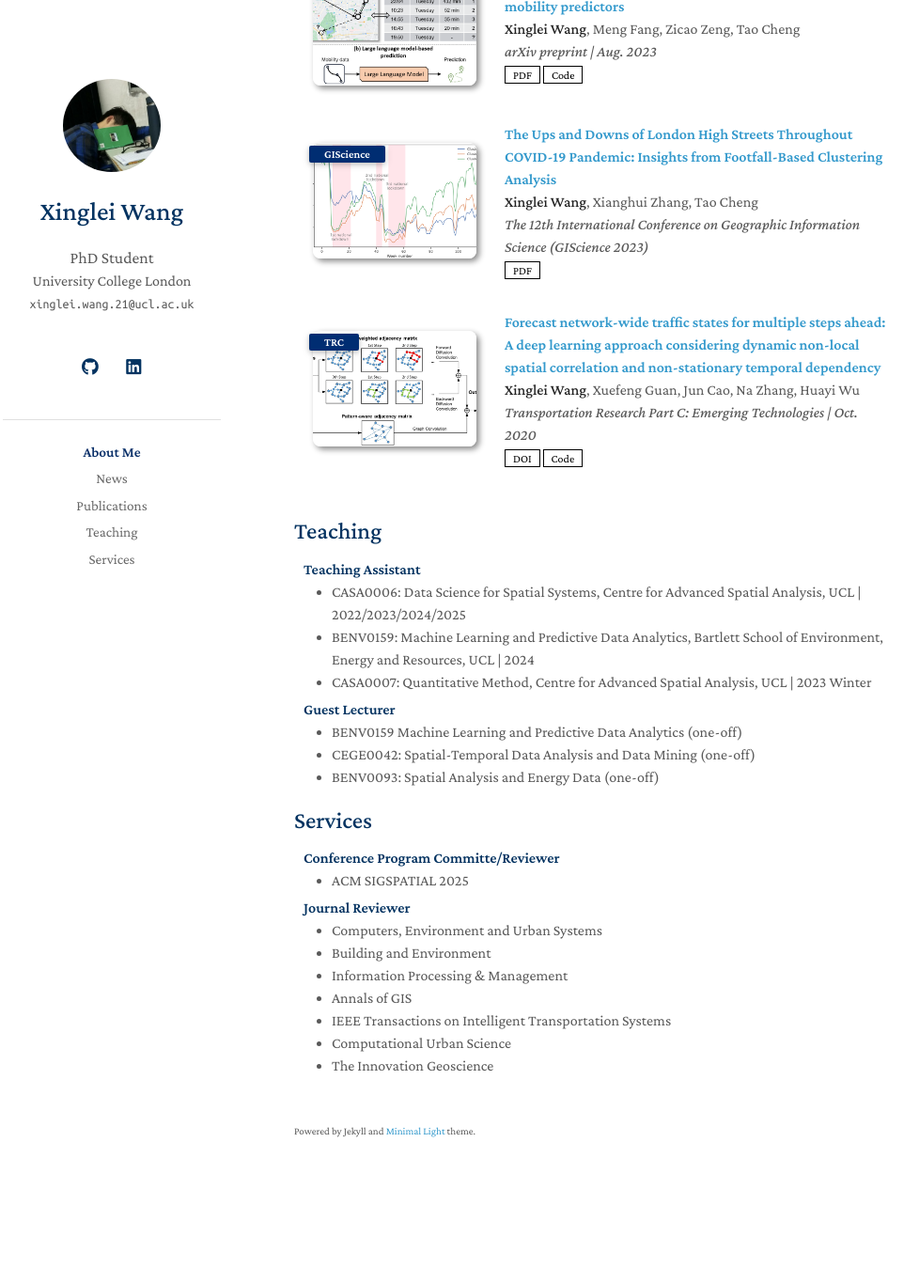
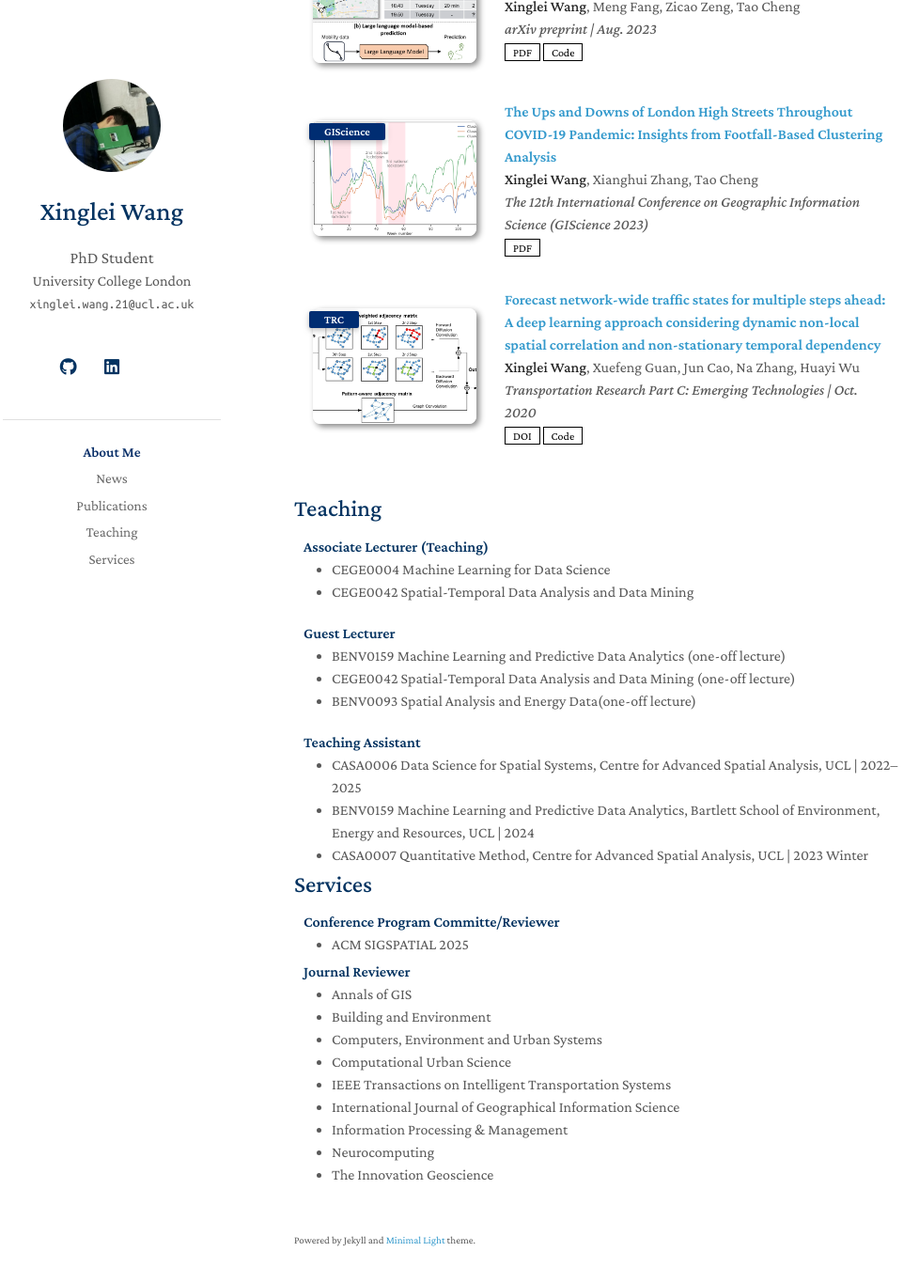
Before and after one commit to xlwang233/xlwang233.github.io, a Jekyll site: the page built from index.md, in a window 1280 px wide and 1400 px high, scrolled down 2217 px. Shown: the top 1365 px of the window at 94% size, without its empty margins (157-1135 px from the left). Built offline with Jekyll 4.4.1, drawn with Linux system fonts in a browser that asks for light colours; emoji names are drawn with the system emoji font; a style sheet for code colours, icons or effects is not loaded; before the commit the page ends 3501 px from its top, so only the background shows below that; some of the changed text lies outside the part shown.

Commit message:
Update: Feb. 2026

```diff
--- a/_config.yml
+++ b/_config.yml
@@ -12,11 +12,13 @@ canonical: https://minimal-light-theme.yliu.me/
 
 # Links
 # If you don't need one of them, you may delete the corresponding line.
+affiliation_link: https://www.ucl.ac.uk/
 google_scholar: https://scholar.google.com/citations?user=860DSHkAAAAJ&hl=en
 # cv_link: assets/files/curriculum_vitae.pdf
 github_link: https://github.com/xlwang233
 linkedin: https://www.linkedin.com/in/xinglei-wang-107410181/
 twitter: https://x.com/xlw233
+orcid: https://orcid.org/0000-0002-9824-7663
 
 # Images (e.g., your profile picture and your website's favicon)
 # "favicon" and "favicon_dark" are used for the light and dark modes, respectively.
--- a/_data/publications.yml
+++ b/_data/publications.yml
@@ -10,10 +10,9 @@ main:
     authors: <strong>Xinglei Wang</strong>, Tao Cheng, Stephen Law, Zicao Zeng, Ilya Ilyankou, Junyuan Liu, Lu Yin, Weiming Huang, Natchapon Jongwiriyanurak
     conference_short: SIGSPATIAL
     conference: "33rd ACM SIGSPATIAL International Conference on Advances in Geographic Information Systems (ACM SIGSPATIAL 2025)"
-    pdf: https://arxiv.org/pdf/2506.14070
+    doi: https://doi.org/10.1145/3748636.3764175
     code: https://github.com/xlwang233/Into-the-Unknown
     image: ./assets/img/into_unknown_method_framework.png
-    notes: Preprint
 
   - title: "V-RoAst: Visual Road Assessment. Can VLM be a Road Safety Assessor Using the iRAP Standard?"
     authors: Natchapon Jongwiriyanurak, Zichao Zeng, June Moh Goo, <strong>Xinglei Wang</strong>, Ilya Ilyankou, Kerkritt Srirrongvikrai, Meihui Wang, James Haworth
--- a/_includes/services.md
+++ b/_includes/services.md
@@ -11,11 +11,13 @@
 <h4 style="margin:0 10px 0;">Journal Reviewer</h4>
 
 <ul style="margin:0 0 20px;">
+  <li><a href="https://www.tandfonline.com/journals/tagi20"><autocolor>Annals of GIS</autocolor></a></li>
+  <li><a href="https://www.sciencedirect.com/journal/building-and-environment"><autocolor>Building and Environment</autocolor></a></li>
   <li><a href="https://www.sciencedirect.com/journal/computers-environment-and-urban-systems"><autocolor>Computers, Environment and Urban Systems</autocolor></a></li>
-  <li><a href="https://www.sciencedirect.com/journal/building-and-environment"><autocolor>Building and Environment</autocolor></a></li>
+  <li><a href="https://link.springer.com/journal/43762"><autocolor>Computational Urban Science</autocolor></a></li>
+  <li><a href="https://ieeexplore.ieee.org/xpl/RecentIssue.jsp?punumber=6979"><autocolor>IEEE Transactions on Intelligent Transportation Systems</autocolor></a></li>
+  <li><a href="https://www.tandfonline.com/journals/tgis20"><autocolor>International Journal of Geographical Information Science</autocolor></a></li>
   <li><a href="https://www.sciencedirect.com/journal/information-processing-and-management"><autocolor>Information Processing & Management</autocolor></a></li>
-  <li><a href="https://www.tandfonline.com/journals/tagi20"><autocolor>Annals of GIS</autocolor></a></li>
-  <li><a href="https://ieeexplore.ieee.org/xpl/RecentIssue.jsp?punumber=6979"><autocolor>IEEE Transactions on Intelligent Transportation Systems</autocolor></a></li>
-  <li><a href="https://link.springer.com/journal/43762"><autocolor>Computational Urban Science</autocolor></a></li>
+  <li><a href="https://www.sciencedirect.com/journal/neurocomputing"><autocolor>Neurocomputing</autocolor></a></li>
   <li><a href="https://www.the-innovation.org/geoscience"><autocolor>The Innovation Geoscience</autocolor></a></li>
 </ul>
--- a/_includes/teaching.md
+++ b/_includes/teaching.md
@@ -1,18 +1,31 @@
 ## Teaching
 
-<h4 style="margin:0 10px 0;">Teaching Assistant</h4>
+<h4 style="margin:0 10px 0;">Associate Lecturer (Teaching)</h4>
 
-<ul style="margin:0 0 5px;">
-  <li><a href="https://eccv2022.ecva.net/"><autocolor>CASA0006: Data Science for Spatial Systems, Centre for Advanced Spatial Analysis, UCL | 2022/2023/2024/2025 </autocolor></a></li>
-  <li><a href="https://www.ucl.ac.uk/module-catalogue/modules/machine-learning-and-predictive-data-analytics-BENV0159"><autocolor>BENV0159: Machine Learning and Predictive Data Analytics</autocolor></a>, Bartlett School of Environment, Energy and Resources, UCL | 2024</li>
-  <li><a href="https://www.ucl.ac.uk/module-catalogue/modules/data-science-for-spatial-systems-CASA0006"><autocolor>CASA0007: Quantitative Method</autocolor></a>, Centre for Advanced Spatial Analysis, UCL | 2023 Winter</li>
+<ul style="margin:0 0 20px;">
+  <li>
+  <a href="https://www.ucl.ac.uk/module-catalogue/modules/machine-learning-for-data-science-CEGE0004"><autocolor>CEGE0004 Machine Learning for Data Science</autocolor></a>
+  <!-- | Co-instructing with <a href="https://profiles.ucl.ac.uk/85868-tim-hillel"><autocolor>Dr. Tim Hillel</autocolor></a> -->
+  </li>
+  <li>
+  <a href="https://www.ucl.ac.uk/module-catalogue/modules/spatial-temporal-data-analysis-and-data-mining-stdm-CEGE0042"><autocolor>CEGE0042 Spatial-Temporal Data Analysis and Data Mining</autocolor></a>
+   <!-- | Co-instructing with Prof. Tao Cheng, Dr. James Haworth, and Dr. Xianghui Zhang -->
+  </li>
 </ul>
 
 <h4 style="margin:0 10px 0;">Guest Lecturer</h4>
 
 <ul style="margin:0 0 20px;">
-  <li><a href="https://www.ucl.ac.uk/module-catalogue/modules/machine-learning-and-predictive-data-analytics-BENV0159"><autocolor>BENV0159 Machine Learning and Predictive Data Analytics (one-off)</autocolor></a></li>
-  <li><autocolor>CEGE0042: Spatial-Temporal Data Analysis and Data Mining (one-off)</autocolor></li>
-  <li><autocolor>BENV0093: Spatial Analysis and Energy Data (one-off)</autocolor></li>
+  <li><a href="https://www.ucl.ac.uk/module-catalogue/modules/machine-learning-and-predictive-data-analytics-BENV0159"><autocolor>BENV0159 Machine Learning and Predictive Data Analytics</autocolor></a> (one-off lecture)</li>
+  <li><a href="https://www.ucl.ac.uk/module-catalogue/modules/spatial-temporal-data-analysis-and-data-mining-stdm-CEGE0042"><autocolor>CEGE0042 Spatial-Temporal Data Analysis and Data Mining</autocolor></a> (one-off lecture)</li>
+  <li><a href="https://www.ucl.ac.uk/module-catalogue/modules/spatial-analysis-of-energy-data-BENV0093"><autocolor>BENV0093 Spatial Analysis and Energy Data</autocolor></a>(one-off lecture)</li>
   <!-- <li><a href="https://www.the-innovation.org/geoscience"><autocolor>The Innovation Geoscience</autocolor></a></li> -->
 </ul>
+
+<h4 style="margin:0 10px 0;">Teaching Assistant</h4>
+
+<ul style="margin:0 0 5px;">
+  <li><a href="https://www.ucl.ac.uk/module-catalogue/modules/data-science-for-spatial-systems-CASA0006"><autocolor>CASA0006 Data Science for Spatial Systems</autocolor></a>, <a href="https://www.ucl.ac.uk/bartlett/casa"><autocolor>Centre for Advanced Spatial Analysis</autocolor></a>, UCL | 2022&ndash;2025</li>
+  <li><a href="https://www.ucl.ac.uk/module-catalogue/modules/machine-learning-and-predictive-data-analytics-BENV0159"><autocolor>BENV0159 Machine Learning and Predictive Data Analytics</autocolor></a>, Bartlett School of Environment, Energy and Resources, UCL | 2024</li>
+  <li><a href="https://www.ucl.ac.uk/module-catalogue/modules/data-science-for-spatial-systems-CASA0006"><autocolor>CASA0007 Quantitative Method</autocolor></a>, Centre for Advanced Spatial Analysis, UCL | 2023 Winter</li>
+</ul>
--- a/_layouts/homepage.html
+++ b/_layouts/homepage.html
@@ -88,6 +88,11 @@
           <i class="fab fa-x-twitter"></i>
         </a>
         {% endif %}
+        {% if site.orcid %}
+        <a style="margin: 0 5px 0 0" href="{{ site.orcid }}">
+          <i class="ai ai-orcid" style="font-size:1.2rem;"></i>
+        </a>
+        {% endif %}
         </div>
         <br>
         <nav id="page-toc" class="toc" aria-label="On this page">
--- a/index.md
+++ b/index.md
@@ -4,7 +4,7 @@ layout: homepage
 
 ## About Me
 
-Hello, I am currently a PhD student at [SpaceTimeLab](https://www.ucl.ac.uk/spacetimelab), [CEGE](https://www.ucl.ac.uk/civil-environmental-geomatic-engineering/), [UCL](https://www.ucl.ac.uk/), co-supervised by [Prof. Tao Cheng](https://www.ucl.ac.uk/civil-environmental-geomatic-engineering/people/prof-tao-cheng) and [Dr. Stephen Law](https://profiles.ucl.ac.uk/21695-stephen-law). I was first exposed to scientific research during my master's study, where I was supervised by [Prof. Huayi Wu](http://www.lmars.whu.edu.cn/prof_web/why/index.html) and [Prof. Xuefeng Guan](https://liesmars.whu.edu.cn/info/1167/5936.htm) and finished my first research project, which is about deep learning-based short-term traffic forecasting. After that, my interests in deep learning and graph neural networks took me to SpaceTimeLab, where my research expanded into many fields in urban analytics. Over the past few years, I have worked on several data-driven projects, including UK high street footfall analysis, mobile location data-based human activity profiling, LLM-based human mobility prediction, and representation learning of urban spaces.
+Hello, I am currently a PhD candidate at [SpaceTimeLab](https://www.ucl.ac.uk/spacetimelab), [CEGE](https://www.ucl.ac.uk/civil-environmental-geomatic-engineering/), [UCL](https://www.ucl.ac.uk/), co-supervised by [Prof. Tao Cheng](https://www.ucl.ac.uk/civil-environmental-geomatic-engineering/people/prof-tao-cheng) and [Dr. Stephen Law](https://profiles.ucl.ac.uk/21695-stephen-law). I also serve as an **Associate Lecturer (Teaching) in GeoAI**; details regarding my appointment and taught modules can be found on my [UCL profile page](https://profiles.ucl.ac.uk/85526-xinglei-wang/teaching). I was first exposed to scientific research during my master's study, where I was supervised by [Prof. Huayi Wu](http://www.lmars.whu.edu.cn/prof_web/why/index.html) and [Prof. Xuefeng Guan](https://liesmars.whu.edu.cn/info/1167/5936.htm) and finished my first research project, which is about deep learning-based short-term traffic forecasting. After that, my interests in deep learning and graph neural networks took me to SpaceTimeLab, where my research expanded into many fields in urban analytics. Over the past few years, I have worked on several data-driven projects, including UK high street footfall analysis, mobile location data-based human activity profiling, LLM-based human mobility prediction, and representation learning of urban spaces.
 
 Looking forward, I will continue focusing on developing computational method for various urban analytics problems/tasks and investigating fundamental problems in GeoAI.
 
@@ -15,8 +15,8 @@ My current research topics include:
 - **Data Mining:** spatial data mining, spatio-temporal data mining
 
 ## News
-- **[Aug. 2025]** :tada: A paper about individuals' mobility prediction has been accepted as a **full paper** in [SIGSPATIAL 2025](https://sigspatial2025.sigspatial.org/) Application Track (acceptance rate: 28%). Camera-ready version and DOI will be available soon.
-- **[Apr. 2025]** :tada: A paper titled "Public Attitudes Toward COVID-19 NPIs in Singapore: Insights from Twitter-Based Sentiment and Demographic Analysis" has been accepted by [CARMA 2025](https://carmaconf.org/). Full paper will be available soon.
+- **[Dec. 2025]** I have been appointed as an **Associate Lecturer (Teaching)** at CEGE, UCL.
+- **[Aug. 2025]** :tada: A paper about individuals' mobility prediction has been accepted as a **full paper** in [SIGSPATIAL 2025](https://sigspatial2025.sigspatial.org/) Application Track (acceptance rate: 28%).
 - **[Apr. 2025]** :tada: A [paper](https://doi.org/10.1016/j.compenvurbsys.2025.102299) about urban space representation learning has been published in [CEUS](https://www.sciencedirect.com/journal/computers-environment-and-urban-systems).
 - **[Apr. 2025]** :tada: A [paper](https://openreview.net/pdf?id=BOEJGXuYBA) that I co-authored has been accepted by [GIScience 2025](https://giscience2025.org/).
 - **[Nov. 2024]** I have recently given a ligtning talk at [Turing Urban Analytics](https://www.turing.ac.uk/research/research-programmes/urban-analytics) Meeting - [Transforming Urban Living with AI and Digital Twins](https://www.turing.ac.uk/events/transforming-urban-living-ai-and-digital-twins) held in Glasgow, UK.
```
